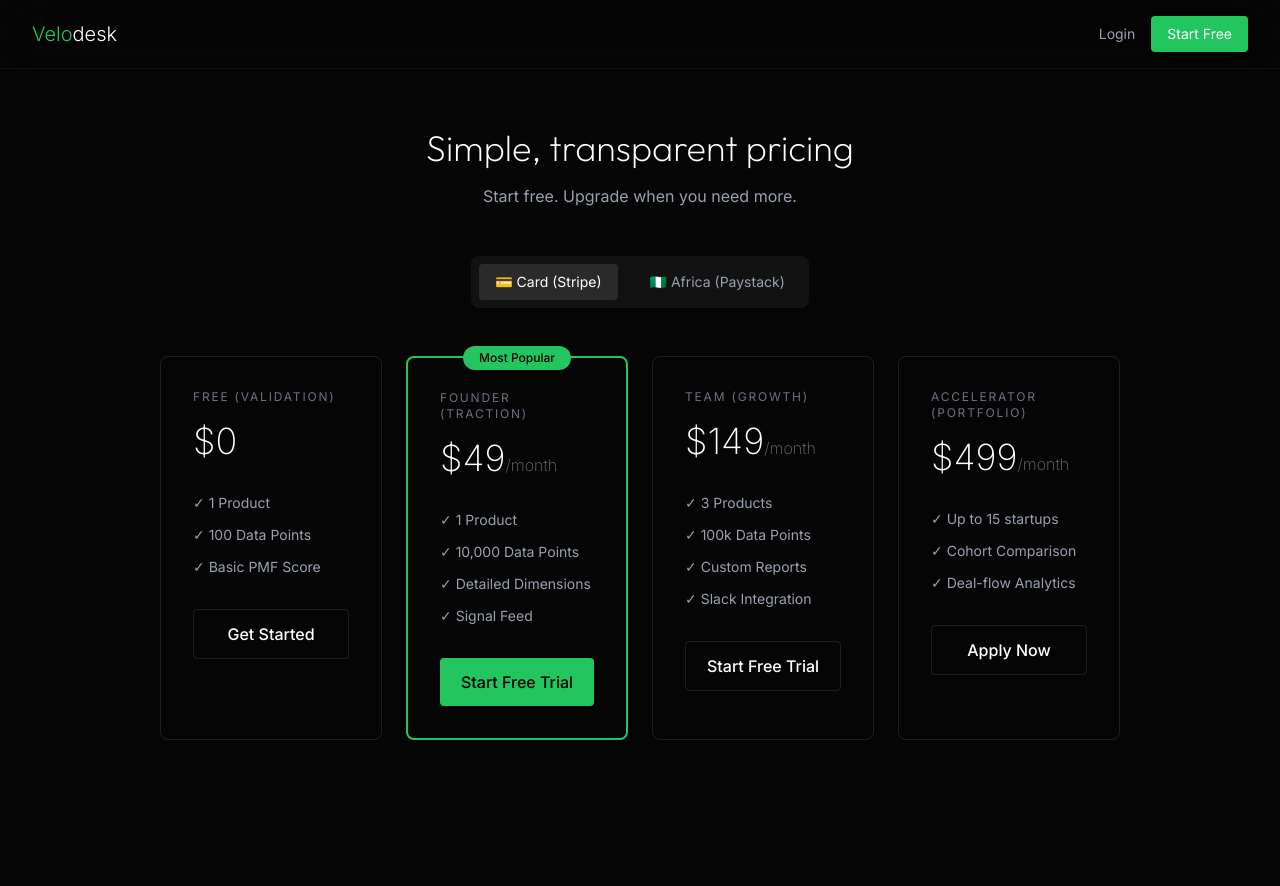
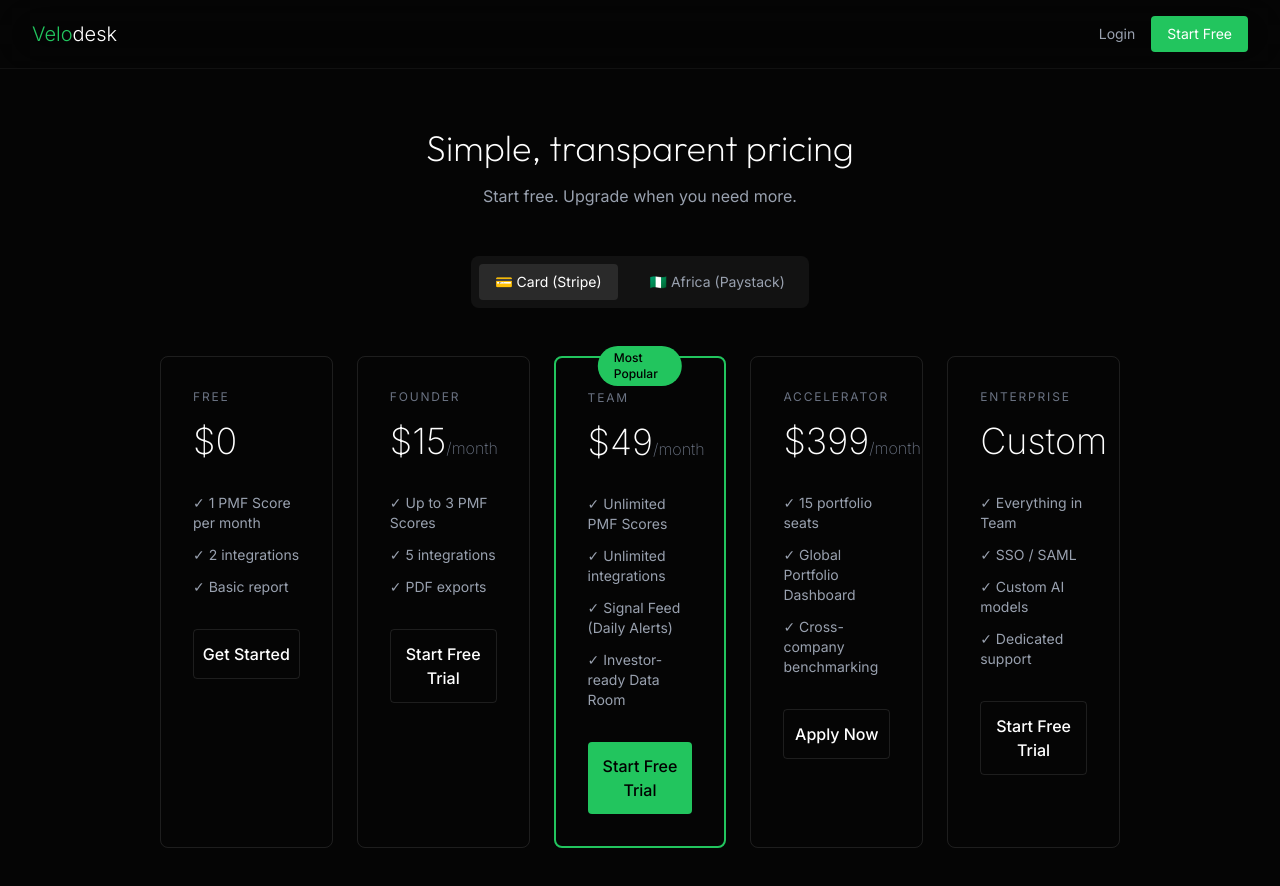
Before and after one commit to Crelligent/velodesk-app, a Next.js app: page /pricing in a window 1280 px wide. Shown: the top 886 px of the page. Before the commit the page ends 836 px from the top, so only its background shows below. Built offline with nearby package versions, Linux system fonts and the light colour scheme; no server answers.

Commit message:
fix: pricing page syntax error

```diff
--- a/src/app/pricing/page.tsx
+++ b/src/app/pricing/page.tsx
@@ -3,56 +3,134 @@
 import Link from 'next/link'
 import { useState } from 'react'
 
-const plans = [
+const usdPlans = [
     {
         id: 'free',
-        name: 'Free (Validation)',
-        priceUSD: 0,
-        priceNGN: 0,
+        name: 'Free',
+        price: 0,
+        prefix: '$',
         period: '',
         features: [
-            '1 Product',
-            '100 Data Points',
-            'Basic PMF Score',
+            '1 PMF Score per month',
+            '2 integrations',
+            'Basic report'
         ],
     },
     {
         id: 'founder_monthly',
-        name: 'Founder (Traction)',
-        priceUSD: 49,
-        priceNGN: 49000,
+        name: 'Founder',
+        price: 15,
+        prefix: '$',
         period: '/month',
-        popular: true,
         features: [
-            '1 Product',
-            '10,000 Data Points',
-            'Detailed Dimensions',
-            'Signal Feed',
+            'Up to 3 PMF Scores',
+            '5 integrations',
+            'PDF exports'
         ],
     },
     {
         id: 'team_monthly',
-        name: 'Team (Growth)',
-        priceUSD: 149,
-        priceNGN: 149000,
+        name: 'Team',
+        price: 49,
+        prefix: '$',
         period: '/month',
+        popular: true,
         features: [
-            '3 Products',
-            '100k Data Points',
-            'Custom Reports',
-            'Slack Integration',
+            'Unlimited PMF Scores',
+            'Unlimited integrations',
+            'Signal Feed (Daily Alerts)',
+            'Investor-ready Data Room'
         ],
     },
     {
         id: 'accelerator_monthly',
-        name: 'Accelerator (Portfolio)',
-        priceUSD: 499,
-        priceNGN: 499000,
+        name: 'Accelerator',
+        price: 399,
+        prefix: '$',
         period: '/month',
         features: [
-            'Up to 15 startups',
-            'Cohort Comparison',
-            'Deal-flow Analytics',
+            '15 portfolio seats',
+            'Global Portfolio Dashboard',
+            'Cross-company benchmarking'
+        ],
+    },
+    {
+        id: 'enterprise_monthly',
+        name: 'Enterprise',
+        price: 'Custom',
+        prefix: '',
+        period: '',
+        features: [
+            'Everything in Team',
+            'SSO / SAML',
+            'Custom AI models',
+            'Dedicated support'
+        ],
+    },
+]
+
+const ngnPlans = [
+    {
+        id: 'free',
+        name: 'Free',
+        price: 0,
+        prefix: '₦',
+        period: '',
+        features: [
+            '1 PMF Score per month',
+            '2 integrations',
+            'Basic report'
+        ],
+    },
+    {
+        id: 'founder_monthly',
+        name: 'Founder',
+        price: '15,000',
+        prefix: '₦',
+        period: '/month',
+        features: [
+            'Up to 3 PMF Scores',
+            '5 integrations',
+            'PDF exports'
+        ],
+    },
+    {
+        id: 'team_monthly',
+        name: 'Team',
+        price: '35,000',
+        prefix: '₦',
+        period: '/month',
+        popular: true,
+        features: [
+            'Unlimited PMF Scores',
+            'Unlimited integrations',
+            'Signal Feed (Daily Alerts)',
+            'Investor-ready Data Room'
+        ],
+    },
+    {
+        id: 'accelerator_monthly',
+        name: 'Accelerator',
+        price: '200,000',
+        prefix: '₦',
+        period: '/month',
+        features: [
+            '15 portfolio seats',
+            'Global Portfolio Dashboard',
+            'Cross-company benchmarking'
+        ],
+    },
+    {
+        id: 'enterprise_monthly',
+        name: 'Enterprise',
+        price: 'Custom',
+        prefix: '',
+        period: '',
+        features: [
+            'Everything in Team',
+            'SSO / SAML',
+            'Custom AI models',
+            'Dedicated support'
         ],
     },
 ]
@@ -60,6 +138,8 @@ const plans = [
 export default function PricingPage() {
     const [loading, setLoading] = useState<string | null>(null)
     const [usePaystack, setUsePaystack] = useState(false)
+
+    const plans = usePaystack ? ngnPlans : usdPlans
 
     const handleCheckout = async (planId: string) => {
         if (planId === 'free') {
@@ -143,7 +223,7 @@ export default function PricingPage() {
                 </div>
 
                 {/* Plans */}
-                <div className="grid grid-cols-1 md:grid-cols-4 gap-6">
+                <div className="grid grid-cols-1 md:grid-cols-5 gap-6">
                     {plans.map((plan) => (
                         <div
                             key={plan.id}
@@ -163,14 +243,11 @@ export default function PricingPage() {
                             </div>
 
                             <div className="text-4xl font-extralight mb-2">
-                                {usePaystack ? (
-                                    <>
-                                        ₦{plan.priceNGN.toLocaleString()}
-                                        <span className="text-base text-gray-500">{plan.period}</span>
-                                    </>
+                                {plan.price === 'Custom' ? (
+                                    plan.price
                                 ) : (
                                     <>
-                                        ${plan.priceUSD.toLocaleString()}
+                                        {plan.prefix}{plan.price}
                                         <span className="text-base text-gray-500">{plan.period}</span>
                                     </>
                                 )}
```
